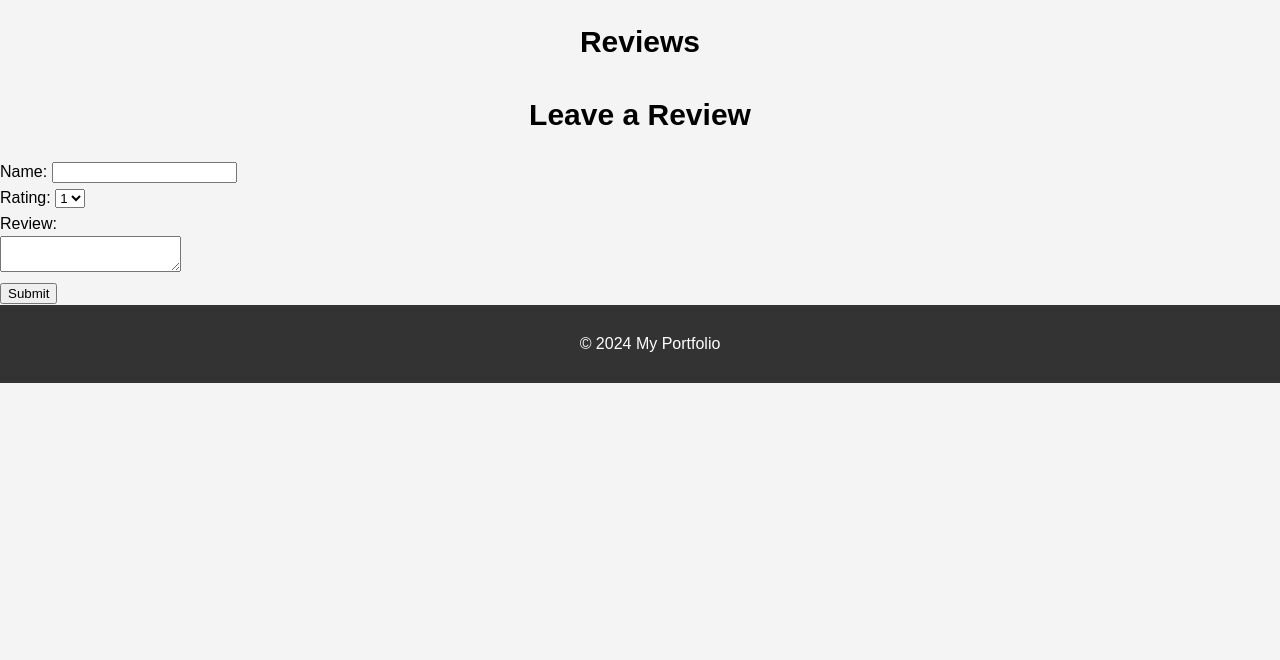
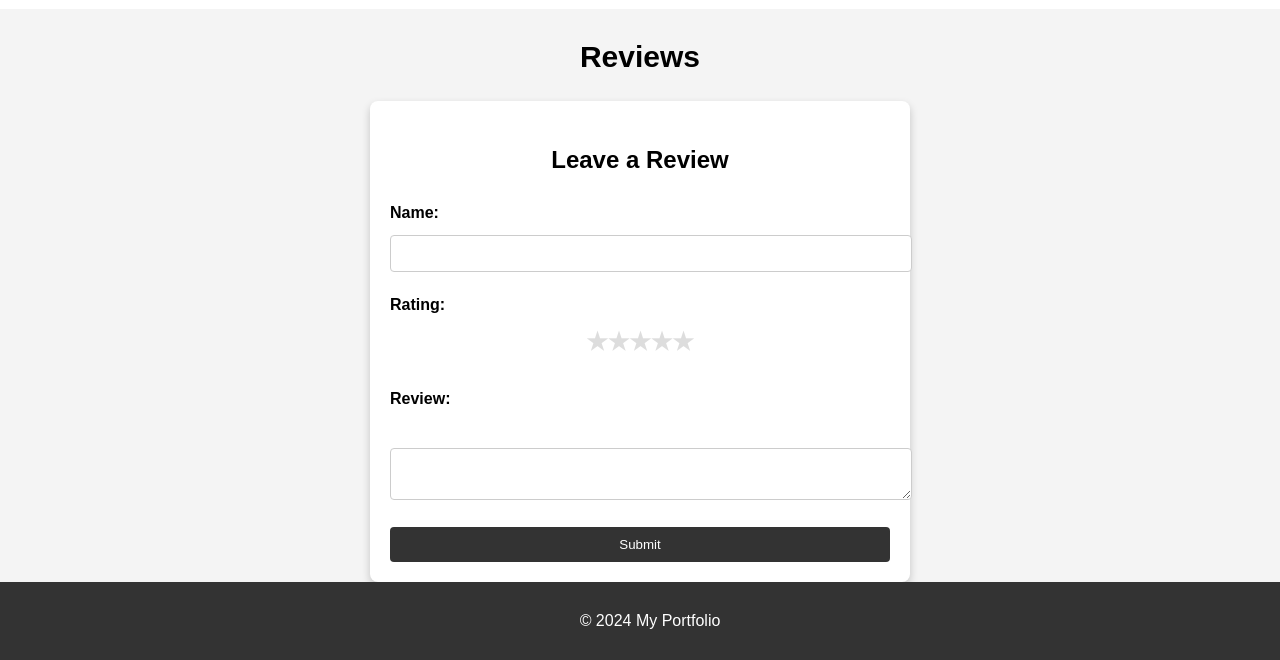
Before and after one commit to Musmanghani211/usman_personal_portfolio, a plain HTML site: page src/index.html in a window 1280 px wide. Shown: the part 3546-4206 px from the top of the page. Before the commit the page ends 3929 px from the top, so only its background shows below. Drawn offline with Linux system fonts and the light colour scheme.

Commit message:
review section set

```diff
--- a/css/styles.css
+++ b/css/styles.css
@@ -212,6 +212,82 @@ h2 {
   border-radius: 4px;
   cursor: pointer;
 }
+/* review section */
+
+#leave-review {
+  width: 100%;
+  max-width: 500px;
+  margin: 0 auto;
+  padding: 20px;
+  background-color: #fff;
+  box-shadow: 0 4px 8px rgba(0, 0, 0, 0.2);
+  border-radius: 8px;
+}
+
+#leave-review h2 {
+  text-align: center;
+  margin-bottom: 20px;
+  font-size: 24px;
+}
+
+.form-group {
+  margin-bottom: 20px;
+}
+
+label {
+  display: block;
+  font-weight: bold;
+  margin-bottom: 5px;
+}
+
+input[type="text"],
+textarea {
+  width: 100%;
+  padding: 10px;
+  margin-top: 5px;
+  border: 1px solid #ccc;
+  border-radius: 4px;
+}
+
+.rating {
+  display: flex;
+  justify-content: center;
+  direction: rtl;
+}
+
+.rating input {
+  display: none;
+}
+
+.rating label {
+  font-size: 24px;
+  color: #ddd;
+  cursor: pointer;
+  transition: color 0.2s;
+}
+
+.rating input:checked ~ label {
+  color: #f5b301;
+}
+
+.rating label:hover,
+.rating label:hover ~ label {
+  color: #f5b301;
+}
+
+button[type="submit"] {
+  width: 100%;
+  padding: 10px;
+  background-color: #333;
+  color: #fff;
+  border: none;
+  border-radius: 4px;
+  cursor: pointer;
+}
+
+button[type="submit"]:hover {
+  background-color: #555;
+}
 
 /* Social media section */
 #social-media {
--- a/src/index.html
+++ b/src/index.html
@@ -171,13 +171,13 @@
             ><img src="../images/facebook.png" alt="Facebook"
           /></a>
           <a href="https://www.instagram.com" target="_blank"
-            ><img src="../images/instagram.png" alt="Instagram"
+            ><img src="../images/instagram.avif" alt="Instagram"
           /></a>
           <a href="https://www.twitter.com" target="_blank"
             ><img src="../images/twitter.png" alt="Twitter"
           /></a>
           <a href="https://www.tiktok.com" target="_blank"
-            ><img src="../images/tiktok.png" alt="TikTok"
+            ><img src="../images/tiktok.png" alt="TikTok" style="height: 40px"
           /></a>
         </div>
       </section>
@@ -192,43 +192,58 @@
       <section id="leave-review">
         <h2>Leave a Review</h2>
         <form id="review-form">
+          <div class="form-group">
             <label for="name">Name:</label>
-          <input type="text" id="name" name="name" required /><br />
+            <input type="text" id="name" name="name" required />
+          </div>
+
+          <div class="form-group">
             <label for="rating">Rating:</label>
-          <select id="rating" name="rating" required>
-            <option value="1">1</option>
-            <option value="2">2</option>
-            <option value="3">3</option>
-            <option value="4">4</option>
-            <option value="5">5</option></select
-          ><br />
+            <div class="rating">
+              <input type="radio" id="star5" name="rating" value="5" />
+              <label for="star5" title="5 stars">★</label>
+              <input type="radio" id="star4" name="rating" value="4" />
+              <label for="star4" title="4 stars">★</label>
+              <input type="radio" id="star3" name="rating" value="3" />
+              <label for="star3" title="3 stars">★</label>
+              <input type="radio" id="star2" name="rating" value="2" />
+              <label for="star2" title="2 stars">★</label>
+              <input type="radio" id="star1" name="rating" value="1" />
+              <label for="star1" title="1 star">★</label>
+            </div>
+          </div>
+
+          <div class="form-group">
             <label for="review">Review:</label><br />
-          <textarea id="review" name="review" required></textarea><br />
+            <textarea id="review" name="review" required></textarea>
+          </div>
+
           <button type="submit">Submit</button>
         </form>
       </section>
+
     </main>
     <footer>
       <p>&copy; 2024 My Portfolio</p>
     </footer>
     <script src="../script/scripts.js"></script>
     <script>
-      document.addEventListener('DOMContentLoaded', function() {
-  const reviewForm = document.getElementById('review-form');
-  const reviewsContainer = document.querySelector('.reviews-row');
+      document.addEventListener("DOMContentLoaded", function () {
+        const reviewForm = document.getElementById("review-form");
+        const reviewsContainer = document.querySelector(".reviews-row");
 
-  reviewForm.addEventListener('submit', function(event) {
+        reviewForm.addEventListener("submit", function (event) {
           event.preventDefault();
 
-    const name = document.getElementById('name').value;
-    const rating = document.getElementById('rating').value;
-    const review = document.getElementById('review').value;
+          const name = document.getElementById("name").value;
+          const rating = document.getElementById("rating").value;
+          const review = document.getElementById("review").value;
 
-    const newReview = document.createElement('div');
-    newReview.classList.add('review-box');
+          const newReview = document.createElement("div");
+          newReview.classList.add("review-box");
           newReview.innerHTML = `
       <h3>${name}</h3>
-      <div class="stars">${'★'.repeat(rating)}</div>
+      <div class="stars">${"★".repeat(rating)}</div>
       <p>${review}</p>
     `;
 
@@ -238,7 +253,6 @@
           reviewForm.reset();
         });
       });
-
     </script>
   </body>
 </html>
```
Also changed, not shown: images/tiktok.png (added). Lines whose indentation alone changed are shown as unchanged.
